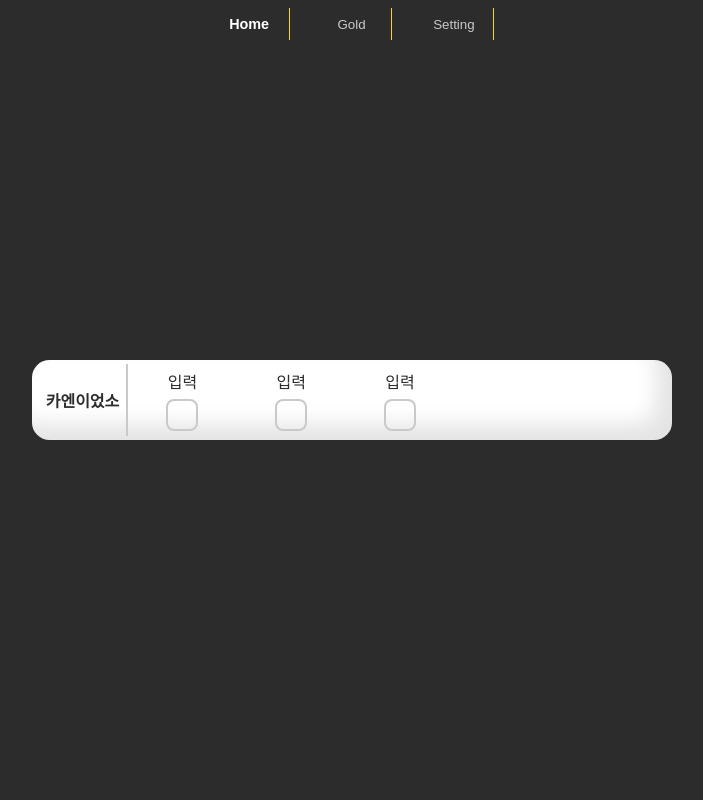
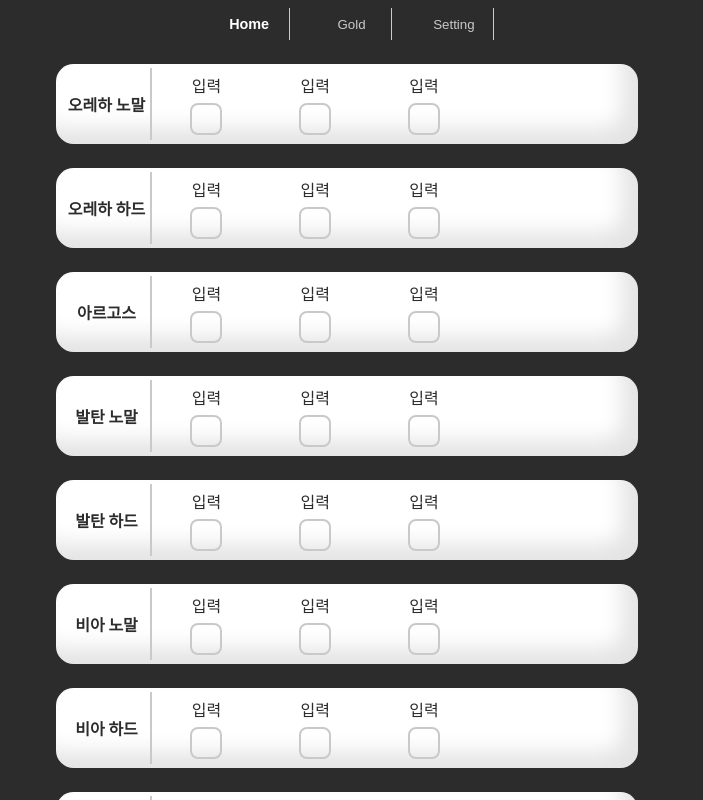
Before and after one commit to KAEN7/lostgold, a Next.js app: page /gold in a window 1280 px wide. Shown: the whole page, without its empty margins (288-991 px from the left). Built offline with nearby package versions, Linux system fonts and the light colour scheme.

Commit message:
Fix: 최상단 부모 스타일 수정

```diff
--- a/components/atoms/ListBox.tsx
+++ b/components/atoms/ListBox.tsx
@@ -42,8 +42,10 @@ export interface IListBox {
 const ListBox: React.FC<IListBox> = ({ children, onTitlehandler }) => {
 	return (
 		<ListSection>
-			{children.map((el: any) => (
-				<ListItem onClick={() => onTitlehandler(el.name)}>{el.name}</ListItem>
+			{children.map((el: any, idx: number) => (
+				<ListItem onClick={() => onTitlehandler(el.name)} key={`list${idx}`}>
+					{el.name}
+				</ListItem>
 			))}
 		</ListSection>
 	);
--- /dev/null
+++ b/components/molecules/ResultBox.tsx
@@ -0,0 +1,31 @@
+// 호버시 나타날 리스트
+
+import styled from "styled-components";
+import { color } from "../../styles/theme";
+
+const ResultSection = styled.ul`
+	display: flex;
+	flex-direction: column;
+	align-items: flex-start;
+	text-align: center;
+	width: 30rem;
+	height: fit-content;
+	padding: 8px;
+	-webkit-border-radius: 8px;
+	-moz-border-radius: 8px;
+	border-radius: 8px;
+	background: ${color.white};
+	background: ${color.gray};
+	color: ${color.black};
+	font-size: 14px;
+`;
+
+export interface IResultBox {
+	children?: Object[];
+}
+
+const ResultBox: React.FC<IResultBox> = ({ children }) => {
+	return <ResultSection>{children}</ResultSection>;
+};
+
+export default ResultBox;
--- a/components/molecules/TableRow.tsx
+++ b/components/molecules/TableRow.tsx
@@ -16,6 +16,7 @@ const ItemRow = styled.div`
 	border-radius: 1.1rem;
 	box-shadow: inset -1rem -1rem 1.3rem rgba(0, 0, 0, 0.11);
 	color: ${color.black};
+	margin-bottom: 1.5rem;
 `;
 
 const ItemHeader = styled.div`
--- a/pages/gold/index.tsx
+++ b/pages/gold/index.tsx
@@ -1,21 +1,55 @@
 // Gold 메인 화면
 
 import styled from "styled-components";
-import CheckBox from "../../components/atoms/CheckBox";
+import ResultBox from "../../components/molecules/ResultBox";
 import TableRow from "../../components/molecules/TableRow";
-import { flexCenterDir, color } from "../../styles/theme";
+import { flexCenterDir, color, scrollBar } from "../../styles/theme";
 
 const GoldSection = styled.header`
-	${flexCenterDir}
+	${scrollBar}
+
+	margin-top: 6vh;
+	height: 94vh;
+	display: flex;
+	flex-direction: column;
+	justify-content: flex-start;
+	align-items: center;
+	background: ${color.black};
+`;
+
+const TableBox = styled.ul`
+	display: flex;
+	flex-direction: column;
+	justify-content: flex-start;
+	align-items: center;
 
 	width: 100%;
-	height: 100%;
+	height: fit-content;
 `;
 
 function index() {
+	const tempAPIArr = [
+		{ name: "오레하 노말", gold: 1100 },
+		{ name: "오레하 하드", gold: 1300 },
+		{ name: "아르고스", gold: 1600 },
+		{ name: "발탄 노말", gold: 1300 },
+		{ name: "발탄 하드", gold: 2100 },
+		{ name: "비아 노말", gold: 1800 },
+		{ name: "비아 하드", gold: 2800 },
+		{ name: "쿠크세이튼", gold: 3100 },
+		{ name: "아브 노말", gold: 4500 },
+		{ name: "아브 하드", gold: 6000 },
+	];
+
 	return (
 		<GoldSection>
-			<TableRow name="카엔이었소" job="창술사"></TableRow>
+			<TableBox>
+				{tempAPIArr.map((el: any, idx: number) => (
+					<TableRow name={el.name} job="창술사" key={`el${idx}`}></TableRow>
+				))}
+			</TableBox>
+
+			<ResultBox />
 		</GoldSection>
 	);
 }
--- a/styles/theme.tsx
+++ b/styles/theme.tsx
@@ -58,6 +58,7 @@ export const pageSetting = css`
 	}
 `;
 
+// 스크롤 숨김
 export const overflowY = css`
 	overflow-y: auto;
 	::-webkit-scrollbar {
```
Also changed, not shown: 1 other file (tests, documents, lock files or other folders).
